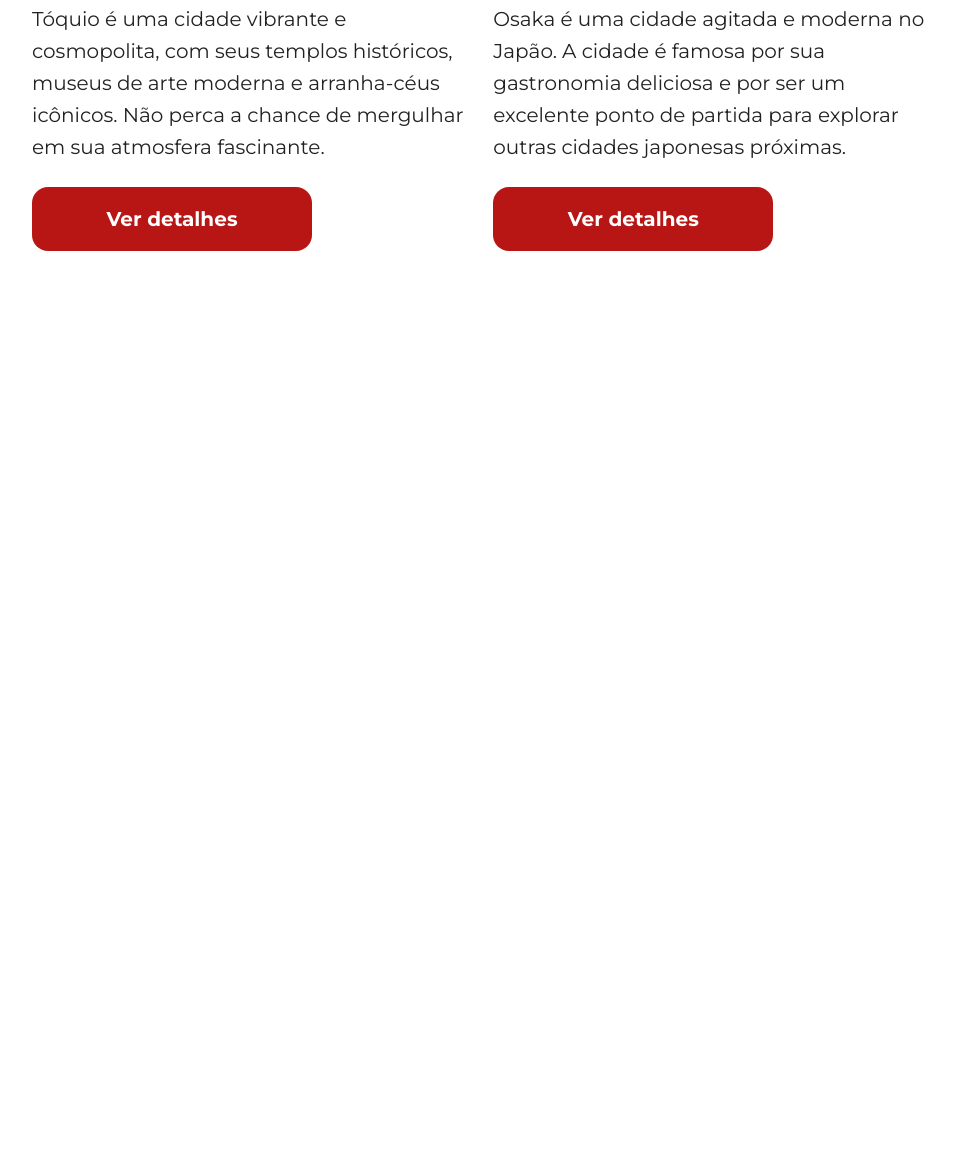
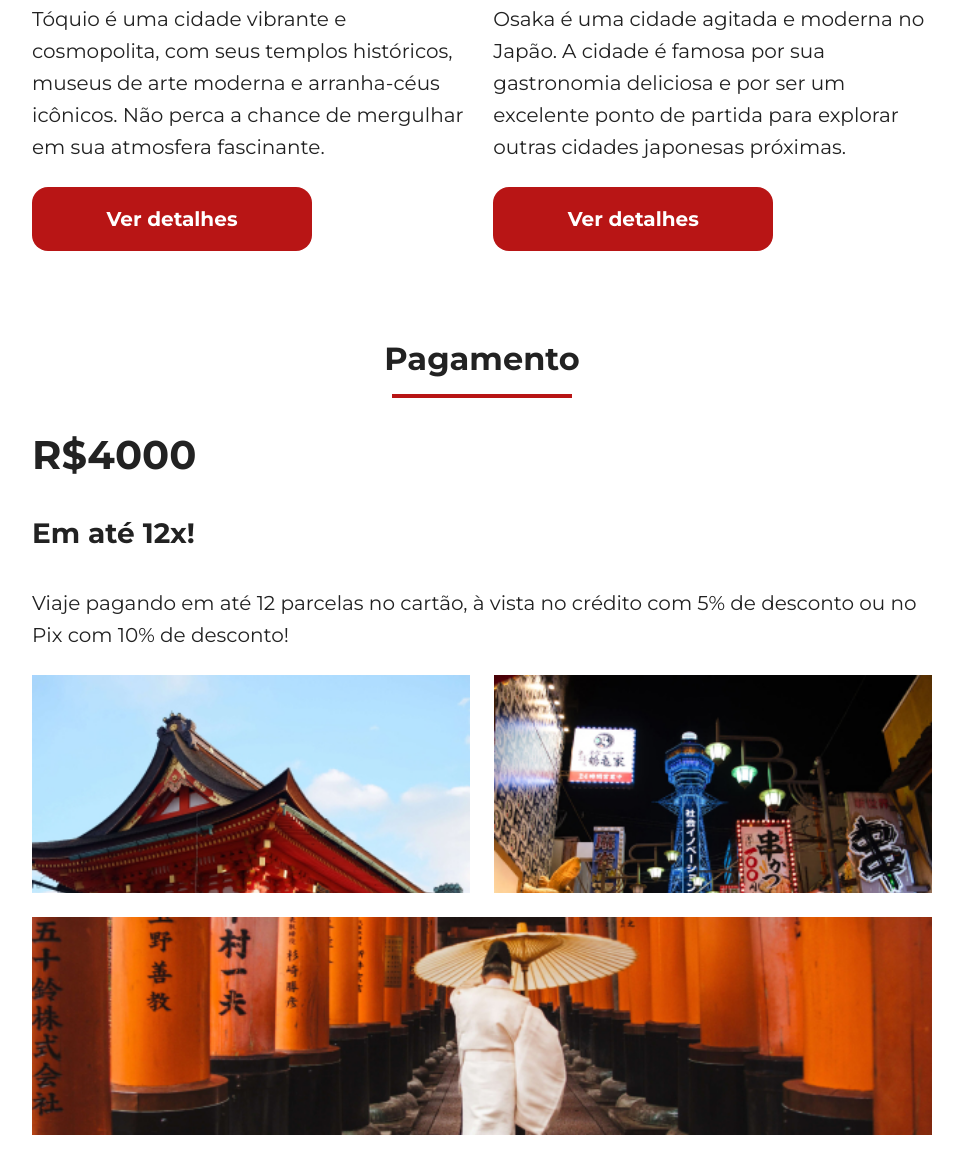
Before and after one commit to juliocreis/jornada-viagens, a plain HTML site: page pacotes.html in a window 1280 px wide. Shown: the part 1467-2640 px from the top of the page, without its empty margins (158-1121 px from the left). Before the commit the page ends 1806 px from the top, so only its background shows below. Drawn offline with Linux system fonts and the light colour scheme.

Commit message:
Cria estrutura e estiliza secao de pagamentos da pagina pacotes

```diff
--- a/css/payments.css
+++ b/css/payments.css
@@ -1,3 +1,17 @@
+.payments .container-content .text-content h3 {
+  font-size: 40px;
+  margin: 32px 0 24px;
+}
+
+.payments .container-content .text-content h4 {
+  font-size: 28px;
+}
+
+.payments .container-content .text-content .button {
+  width: 312px;
+  margin-bottom: 24px;
+}
+
 .payments .container-content .grid-layout {
   display: grid;
   grid-template-columns: repeat(2, 1fr);
@@ -22,7 +36,27 @@
   grid-column: span 2;
 }
 
+.payments .container-content .grid-layout .image.casa {
+  background: url(../img/pacotes-payments-casa-mobile.jpg) no-repeat;
+  background-size: cover;
+}
+
+.payments .container-content .grid-layout .image.rua {
+  background: url(../img/pacotes-payments-rua-mobile.jpg) no-repeat;
+  background-size: cover;
+}
+
+.payments .container-content .grid-layout .image.mulher {
+  background: url(../img/pacotes-payments-mulher-mobile.jpg) no-repeat;
+  background-size: cover;
+  grid-column: span 2;
+}
+
 @media screen and (min-width: 768px) {
+  .payments .container-content .text-content .button {
+    display: none;
+  }
+
   .payments .container-content .grid-layout .image.bag {
     background: url(../img/payments-bag-tablet-desk.jpg) no-repeat;
     background-size: cover;
@@ -37,6 +71,22 @@
     background: url(../img/payments-friends-tablet-desk.jpg) no-repeat;
     background-size: cover;
   }
+
+  .payments .container-content .grid-layout .image.casa {
+    background: url(../img/pacotes-payments-casa-tablet.jpg) no-repeat;
+    background-size: cover;
+  }
+
+  .payments .container-content .grid-layout .image.rua {
+    background: url(../img/pacotes-payments-rua-tablet.jpg) no-repeat;
+    background-size: cover;
+  }
+
+  .payments .container-content .grid-layout .image.mulher {
+    background: url(../img/pacotes-payments-mulher-tablet.jpg) no-repeat;
+    background-size: cover;
+  }
+
 }
 
 @media screen and (min-width: 1440px) {
--- a/pacotes.html
+++ b/pacotes.html
@@ -118,6 +118,35 @@
           </article>
         </div>
       </section>
+
+      <section class="payments">
+        <div class="section-title">
+          <h2>Pagamento</h2>
+          <hr />
+        </div>
+        <div class="container-content">
+          <div class="text-content">
+            <h3>R$4000</h3>
+            <h4>Em até 12x!</h4>
+            <p class="content-text">
+              Viaje pagando em até 12 parcelas no cartão, à vista no crédito com
+              5% de desconto ou no Pix com 10% de desconto!
+            </p>
+            <a
+                href="#"
+                class="button"
+                target="_blank"
+                title="Veja mais detalhes de pagamento"
+                >Ver detalhes</a
+              >
+          </div>
+          <div class="grid-layout">
+            <div class="image casa"></div>
+            <div class="image rua"></div>
+            <div class="image mulher"></div>
+          </div>
+        </div>
+      </section>
     </main>
   </body>
 </html>
```
Also changed, not shown: img/pacotes-payments-casa-mobile.jpg (added), img/pacotes-payments-casa-tablet.jpg (added), img/pacotes-payments-mulher-mobile.jpg (added), img/pacotes-payments-mulher-tablet.jpg (added), img/pacotes-payments-rua-mobile.jpg (added), img/pacotes-payments-rua-tablet.jpg (added).
